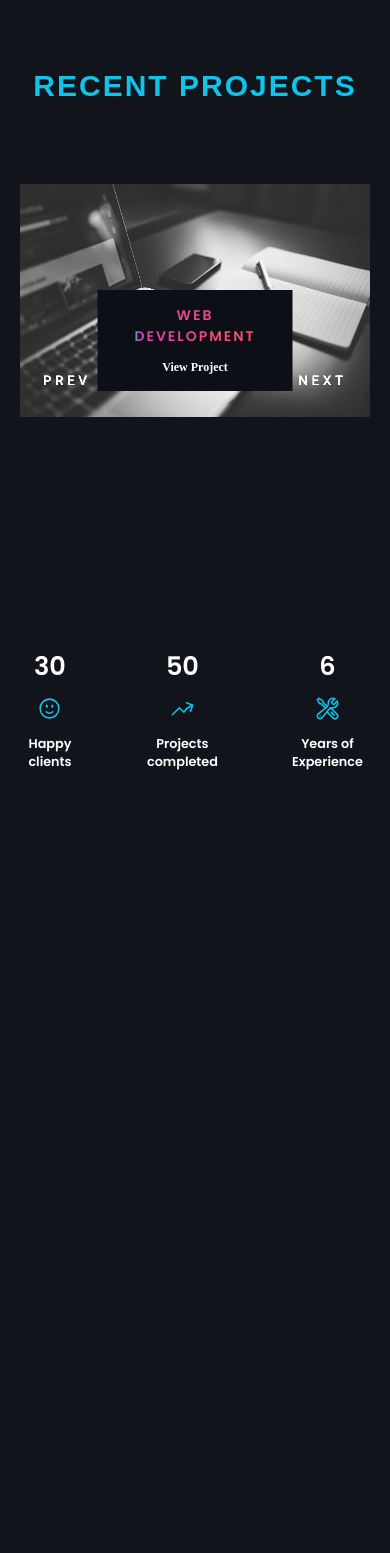
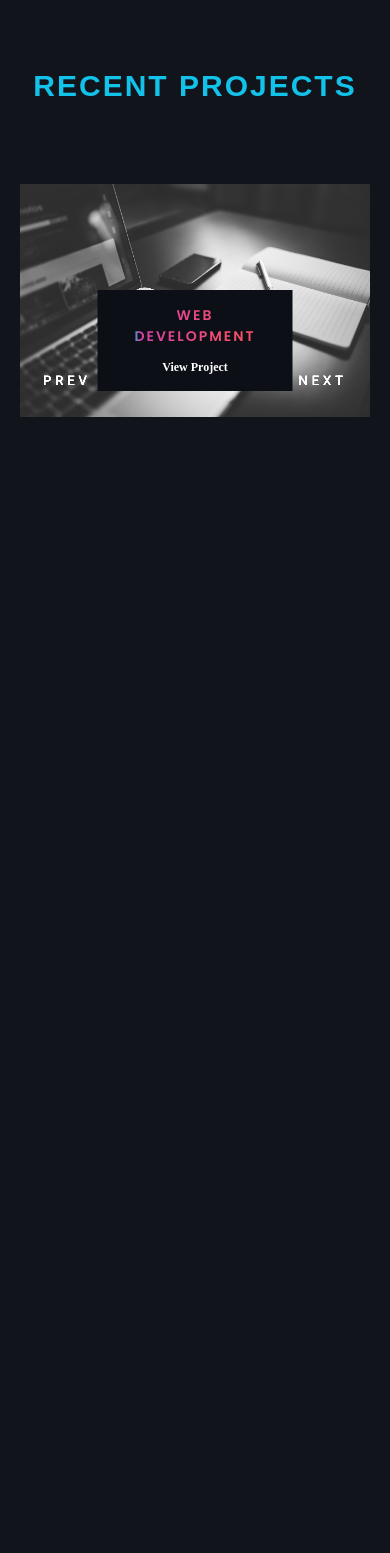
Before and after one commit to collinsMutai/Web-Design-Agency, a React (Create React App) app in the folder client/: page / in a window 390 px wide. Shown: the part 2512-4065 px from the top of the page. Before the commit the page ends 3432 px from the top, so only its background shows below. Built offline with nearby package versions, Linux system fonts and the light colour scheme.

Commit message:
happy clients media query

```diff
--- a/client/src/Components/HappyClients/HappyClients.css
+++ b/client/src/Components/HappyClients/HappyClients.css
@@ -32,7 +32,7 @@
 @media (max-width: 768px) {
   .happyclients-container {
     padding: 100px 20px;
-    top: 3170px;
+    top: 3370px;
     height: 50vh;
   }
   .item h1 {
@@ -51,7 +51,7 @@
 }
 @media (max-width: 425px) {
   .happyclients-container {
-    top: 3010px;
+    top: 3910px;
   }
   .item h1 {
     font-size: 1.6em;
@@ -69,7 +69,7 @@
 }
 @media (max-width: 375px) {
   .happyclients-container {
-    top: 2610px;
+    top: 2800px;
     height: 50vh;
   }
   .item h1 {
@@ -88,7 +88,7 @@
 }
 @media (max-width: 320px) {
   .happyclients-container {
-    top: 2650px;
+    top: 2790px;
     padding: 100px 20px;
     height: 50vh;
   }
```
Also changed, not shown: 6 other files (tests, documents, lock files or other folders).
